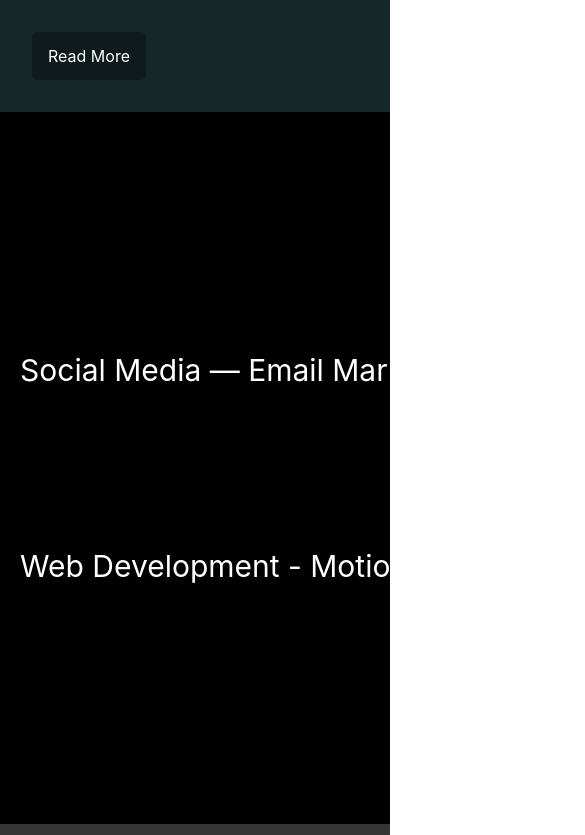
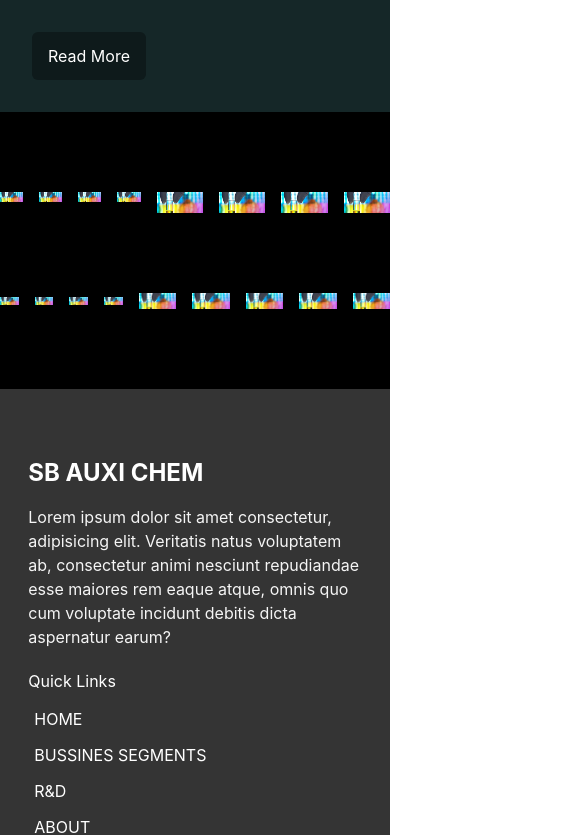
Before and after one commit to abhikhandelwalgupta/SBAUX, a React (Vite) app: page / in a window 390 px wide. Shown: the part 2069-2904 px from the top of the page, 585 px wide, since content can reach past the window. Built offline with nearby package versions, Linux system fonts and the light colour scheme.

Commit message:
scroll direction

```diff
--- a/src/components/coman/ScrollDirection .jsx
+++ b/src/components/coman/ScrollDirection .jsx
@@ -1,12 +1,23 @@
 import { useEffect } from 'react';
 import LocomotiveScroll from 'locomotive-scroll';
-
+import about1 from "../../assets/about-1.jpg"
 const ScrollDirection = () => {
     useEffect(() => {
         const scroller = new LocomotiveScroll({
             el: document.querySelector('[data-scroll-section]'),
             smooth: true,
             direction: 'horizontal',
+            mobile: {
+                getDirection: true,
+                direction: 'horizontal',
+                smooth: true
+            },
+            tablet: {
+                getDirection: true,
+                direction: 'horizontal',
+                smooth: true
+            },
+
 
         });
 
@@ -14,15 +25,39 @@ const ScrollDirection = () => {
     }, []);
 
     return (
-        <section id="services" className="relative py-60 bg-green-50 text-white" data-scroll-section>
-            <div className="">
-                <div data-scroll data-scroll-direction="horizontal" data-scroll-speed="10" data-scroll-target="#services">
-                    <span className="text-3xl sm:text-4xl md:text-6xl 2xl:text-7xl bg-green-400 p-5 whitespace-nowrap">Social Media — Email Marketing — Digital Advertising</span>
+        <section id="services" className="relative py-20  md:overflow-x-visible text-white" data-scroll-section>
+            <div className='grid  auto-cols-auto grid-cols-repeat grid-flow-col gap-4 ' data-scroll-target="#services">
+                <img src={about1} alt="" className="image-style" data-scroll data-scroll-direction="horizontal" data-scroll-speed="10" />
+                <img src={about1} alt="" className="image-style" data-scroll data-scroll-direction="horizontal" data-scroll-speed="10" />
+                <img src={about1} alt="" className="image-style" data-scroll data-scroll-direction="horizontal" data-scroll-speed="10" />
+                <img src={about1} alt="" className="image-style" data-scroll data-scroll-direction="horizontal" data-scroll-speed="10" />
+                <img src={about1} alt="" className="image-style" data-scroll data-scroll-direction="horizontal" data-scroll-speed="10" />
+                <img src={about1} alt="" className="image-style" data-scroll data-scroll-direction="horizontal" data-scroll-speed="10" />
+                <img src={about1} alt="" className="image-style" data-scroll data-scroll-direction="horizontal" data-scroll-speed="10" />
+                <img src={about1} alt="" className="image-style" data-scroll data-scroll-direction="horizontal" data-scroll-speed="10" />
+            </div>
+
+
+            <div className='grid mt-20 auto-cols-auto grid-cols-repeat grid-flow-col gap-4 ' data-scroll-target="#services">
+                <div className='flex justify-center items-center'>
+                    <img src={about1} alt="" className="image-style" data-scroll data-scroll-direction="horizontal" data-scroll-speed="-30" />
                 </div>
-            </div>
-            <div className="   mt-40">
-                <div data-scroll data-scroll-direction="horizontal" data-scroll-speed="-30" data-scroll-target="#services">
-                    <span className="text-3xl sm:text-4xl md:text-6xl 2xl:text-7xl bg-green-400 p-5 whitespace-nowrap">Web Development - Motion Design - Graphic Design</span>
+                <div className='flex justify-center items-center'>
+                    <img src={about1} alt="" className="image-style" data-scroll data-scroll-direction="horizontal" data-scroll-speed="-30" />
+                </div><div className='flex justify-center items-center'>
+                    <img src={about1} alt="" className="image-style" data-scroll data-scroll-direction="horizontal" data-scroll-speed="-30" />
+                </div><div className='flex justify-center items-center'>
+                    <img src={about1} alt="" className="image-style" data-scroll data-scroll-direction="horizontal" data-scroll-speed="-30" />
+                </div><div className='flex justify-center items-center'>
+                    <img src={about1} alt="" className="image-style" data-scroll data-scroll-direction="horizontal" data-scroll-speed="-30" />
+                </div><div className='flex justify-center items-center'>
+                    <img src={about1} alt="" className="image-style" data-scroll data-scroll-direction="horizontal" data-scroll-speed="-30" />
+                </div><div className='flex justify-center items-center'>
+                    <img src={about1} alt="" className="image-style" data-scroll data-scroll-direction="horizontal" data-scroll-speed="-30" />
+                </div><div className='flex justify-center items-center'>
+                    <img src={about1} alt="" className="image-style" data-scroll data-scroll-direction="horizontal" data-scroll-speed="-30" />
+                </div><div className='flex justify-center items-center'>
+                    <img src={about1} alt="" className="image-style" data-scroll data-scroll-direction="horizontal" data-scroll-speed="-30" />
                 </div>
             </div>
         </section>
--- a/tailwind.config.js
+++ b/tailwind.config.js
@@ -168,8 +168,12 @@ export default {
       backgroundImage: {
         'hero-pattern': "url('/assets/imag.jpg')",
       },
-
-
+      gridTemplateColumns : {
+        'repeat' : 'repeat(4,1fr)',
+      },
+      gridAutoColumns : {
+        'auto' : '2fr'
+      }
     },
   },
   plugins: [],
```
